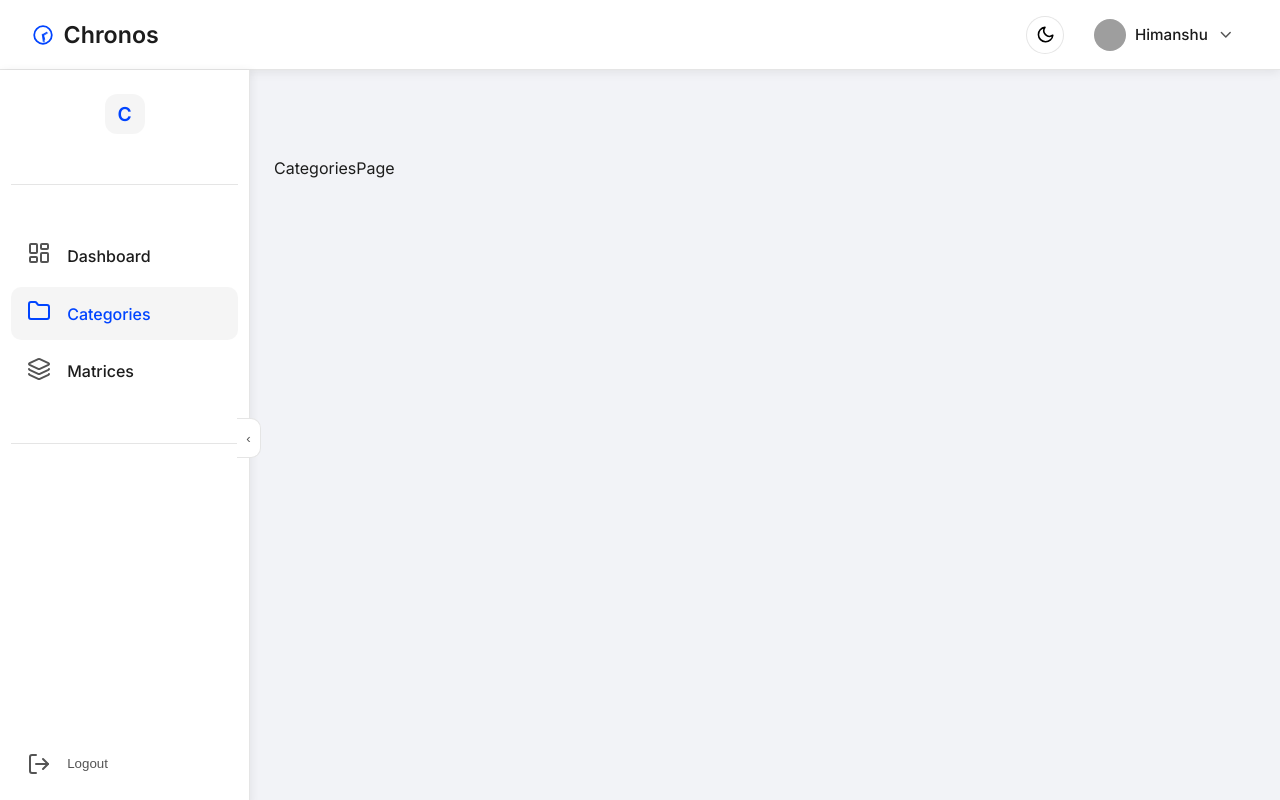
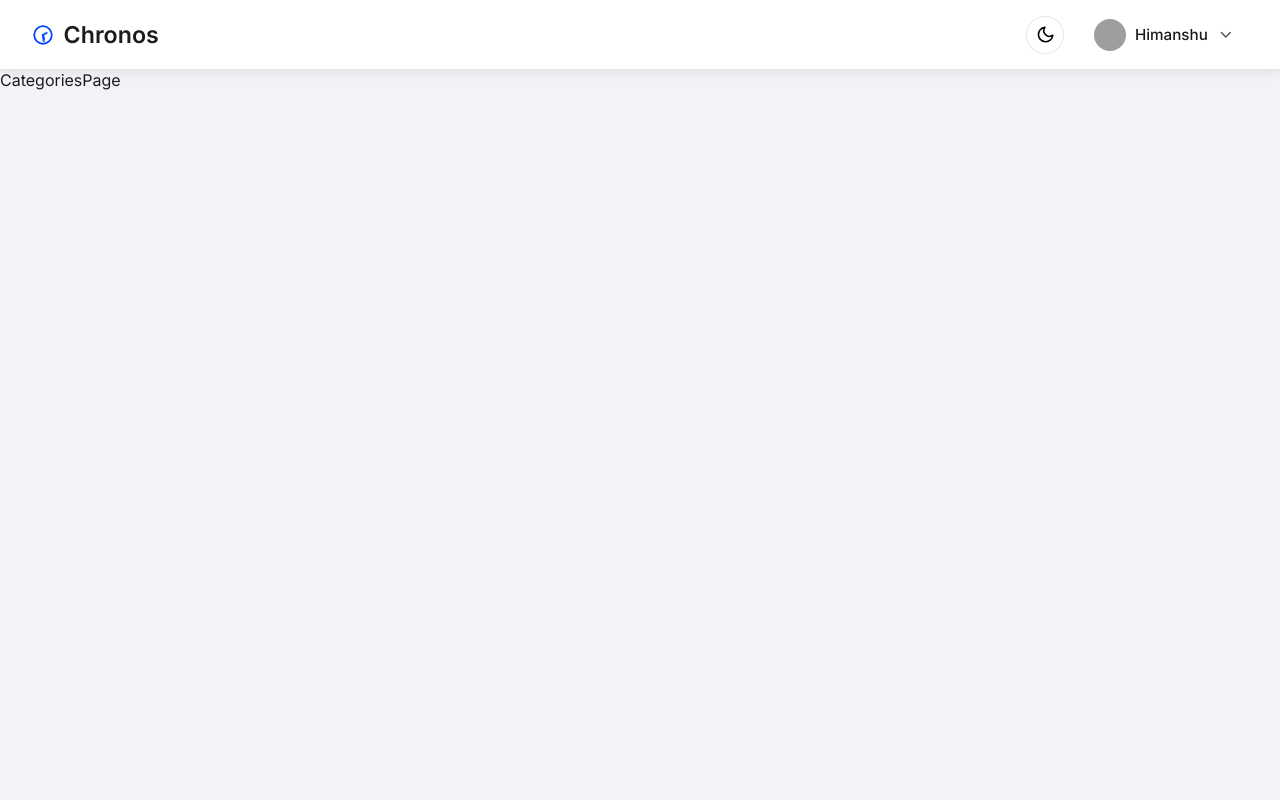
Before and after one commit to ankitbareth-dev/frontend-for-chronos, a Next.js app: page /dashboard/categories in a window 1280 px wide. Built offline with nearby package versions, Linux system fonts and the light colour scheme; grey boxes are pictures that could not be loaded.

Commit message:
revert the layout

```diff
--- a/app/dashboard/components/Sidebar/Sidebar.module.sass
+++ /dev/null
@@ -1,160 +0,0 @@
-.sidebar
-  width: 250px
-  background: var(--bg-topbar)
-  border-right: 1px solid var(--border-color)
-  padding: 1.2rem .7rem
-  display: flex
-  flex-direction: column
-  gap: 2rem
-  position: fixed
-  top: 70px      // push it below topbar
-  left: 0
-  height: calc(100vh - 64px)
-  z-index: 50
-  transition: width .25s ease, transform .3s ease
-  box-shadow: 2px 0 8px rgba(0,0,0,0.06)
-
-.expanded
-  width: 250px
-
-.collapsed
-  width: 78px
-
-.open
-  transform: translateX(0)
-
-/* Brand Box */
-.brandBox
-  display: flex
-  justify-content: center
-  padding: .3rem 0
-
-.brandIcon
-  width: 40px
-  height: 40px
-  background: var(--hover-bg)
-  border-radius: 12px
-  display: flex
-  align-items: center
-  justify-content: center
-  font-size: 1.2rem
-  font-weight: 600
-  color: var(--logo-color)
-
-/* Divider */
-.divider
-  width: 100%
-  height: 1px
-  background: var(--border-color)
-  margin: .8rem 0
-
-/* Nav */
-.nav
-  display: flex
-  flex-direction: column
-  gap: .3rem
-
-.navItem
-  display: flex
-  align-items: center
-  gap: 1rem
-  padding: .75rem 1rem
-  border-radius: 10px
-  color: var(--text-primary)
-  text-decoration: none
-  transition: background .2s ease
-
-  &:hover
-    background: var(--hover-bg)
-
-.icon
-  font-size: 1.25rem
-  color: var(--text-secondary)
-
-.label
-  font-size: 1rem
-  font-weight: 500
-
-.active
-  background: var(--hover-bg)
-  color: var(--logo-color)
-
-  .icon
-    color: var(--logo-color)
-
-/* Logout */
-.bottom
-  margin-top: auto
-
-.logoutBtn
-  width: 100%
-  display: flex
-  align-items: center
-  gap: 1rem
-  padding: .7rem 1rem
-  border-radius: 10px
-  border: none
-  background: transparent
-  color: var(--text-secondary)
-  cursor: pointer
-  transition: background .2s ease
-
-  &:hover
-    background: var(--hover-bg)
-    color: var(--text-primary)
-
-/* Collapse handle on right border */
-.collapseHandle
-  position: absolute
-  top: 50%
-  right: -12px
-  transform: translateY(-50%)
-  width: 24px
-  height: 40px
-  background: var(--bg-topbar)
-  border: 1px solid var(--border-color)
-  border-left: none
-  border-radius: 0 10px 10px 0
-  display: flex
-  align-items: center
-  justify-content: center
-  cursor: pointer
-  color: var(--text-secondary)
-  transition: .2s ease
-
-  &:hover
-    background: var(--hover-bg)
-
-/* Overlay (mobile) */
-.overlay
-  position: fixed
-  inset: 0
-  background: rgba(0,0,0,0.4)
-  z-index: 30
-
-/* Mobile Hide */
-@media (max-width: 768px)
-  .sidebar
-    transform: translateX(-100%)
-    width: 260px
-  .collapsed
-    width: 260px
-  .collapseHandle
-    display: none
-
-/* Mobile Menu Btn */
-.mobileMenuBtn
-  display: none
-  @media (max-width: 768px)
-    display: flex
-    position: fixed
-    top: 1rem
-    left: 1rem
-    z-index: 50
-    background: var(--bg-topbar)
-    border: 1px solid var(--border-color)
-    width: 40px
-    height: 40px
-    border-radius: 10px
-    align-items: center
-    justify-content: center
--- a/app/dashboard/components/Sidebar/Sidebar.tsx
+++ /dev/null
@@ -1,74 +0,0 @@
-"use client";
-
-import { useState, useEffect } from "react";
-import styles from "./Sidebar.module.sass";
-import { LayoutDashboard, Folder, Layers, LogOut } from "lucide-react";
-import Link from "next/link";
-import { usePathname } from "next/navigation";
-
-export default function Sidebar({ onCollapseChange }: any) {
-  const [isCollapsed, setIsCollapsed] = useState(false);
-  const pathname = usePathname();
-
-  useEffect(() => {
-    onCollapseChange?.(isCollapsed);
-  }, [isCollapsed]);
-
-  const navItems = [
-    { name: "Dashboard", href: "/dashboard", icon: <LayoutDashboard /> },
-    { name: "Categories", href: "/dashboard/categories", icon: <Folder /> },
-    { name: "Matrices", href: "/dashboard/matrices", icon: <Layers /> },
-  ];
-
-  return (
-    <aside
-      className={`${styles.sidebar} ${
-        isCollapsed ? styles.collapsed : styles.expanded
-      }`}
-    >
-      {/* BRAND */}
-      <div className={styles.brandBox}>
-        <div className={styles.brandIcon}>C</div>
-      </div>
-
-      <div className={styles.divider} />
-
-      {/* NAVIGATION */}
-      <nav className={styles.nav}>
-        {navItems.map((item) => {
-          const active = pathname === item.href;
-          return (
-            <Link
-              key={item.name}
-              href={item.href}
-              className={`${styles.navItem} ${active ? styles.active : ""}`}
-            >
-              <span className={styles.icon}>{item.icon}</span>
-              {!isCollapsed && (
-                <span className={styles.label}>{item.name}</span>
-              )}
-            </Link>
-          );
-        })}
-      </nav>
-
-      <div className={styles.divider} />
-
-      {/* LOGOUT */}
-      <div className={styles.bottom}>
-        <button className={styles.logoutBtn}>
-          <LogOut />
-          {!isCollapsed && <span>Logout</span>}
-        </button>
-      </div>
-
-      {/* COLLAPSE BUTTON */}
-      <button
-        className={styles.collapseHandle}
-        onClick={() => setIsCollapsed((prev) => !prev)}
-      >
-        {isCollapsed ? "›" : "‹"}
-      </button>
-    </aside>
-  );
-}
--- a/app/dashboard/layout.tsx
+++ b/app/dashboard/layout.tsx
@@ -1,33 +1,10 @@
-"use client";
-
-import { useState } from "react";
-import Sidebar from "./components/Sidebar/Sidebar";
 import Topbar from "./components/Topbar/Topbar";
 
-export default function DashboardLayout({ children }: any) {
-  const [isCollapsed, setIsCollapsed] = useState(false);
-
+export default function Layout({ children }: { children: React.ReactNode }) {
   return (
     <>
-      {/* TOPBAR ALWAYS ON TOP */}
       <Topbar />
-
-      <div className="layoutWrapper">
-        {/* SIDEBAR BELOW TOPBAR */}
-        <Sidebar onCollapseChange={setIsCollapsed} />
-
-        <main
-          className="mainArea"
-          style={{
-            marginLeft: isCollapsed ? "80px" : "250px",
-            // subtract topbar height
-            marginTop: "64px",
-            transition: "margin-left 0.3s ease",
-          }}
-        >
-          {children}
-        </main>
-      </div>
+      {children}
     </>
   );
 }
--- a/app/globals.sass
+++ b/app/globals.sass
@@ -40,15 +40,3 @@ html, body
   --logo-color: #8fa2ff
   --hover-bg: rgba(255, 255, 255, 0.06)
   --border-color: rgba(255, 255, 255, 0.12)
-
-
-
-.layoutWrapper
-  display: flex
-
-.mainWrapper
-  width: 100%
-  transition: margin-left .3s ease
-
-.mainArea
-  padding: 1.5rem
```
